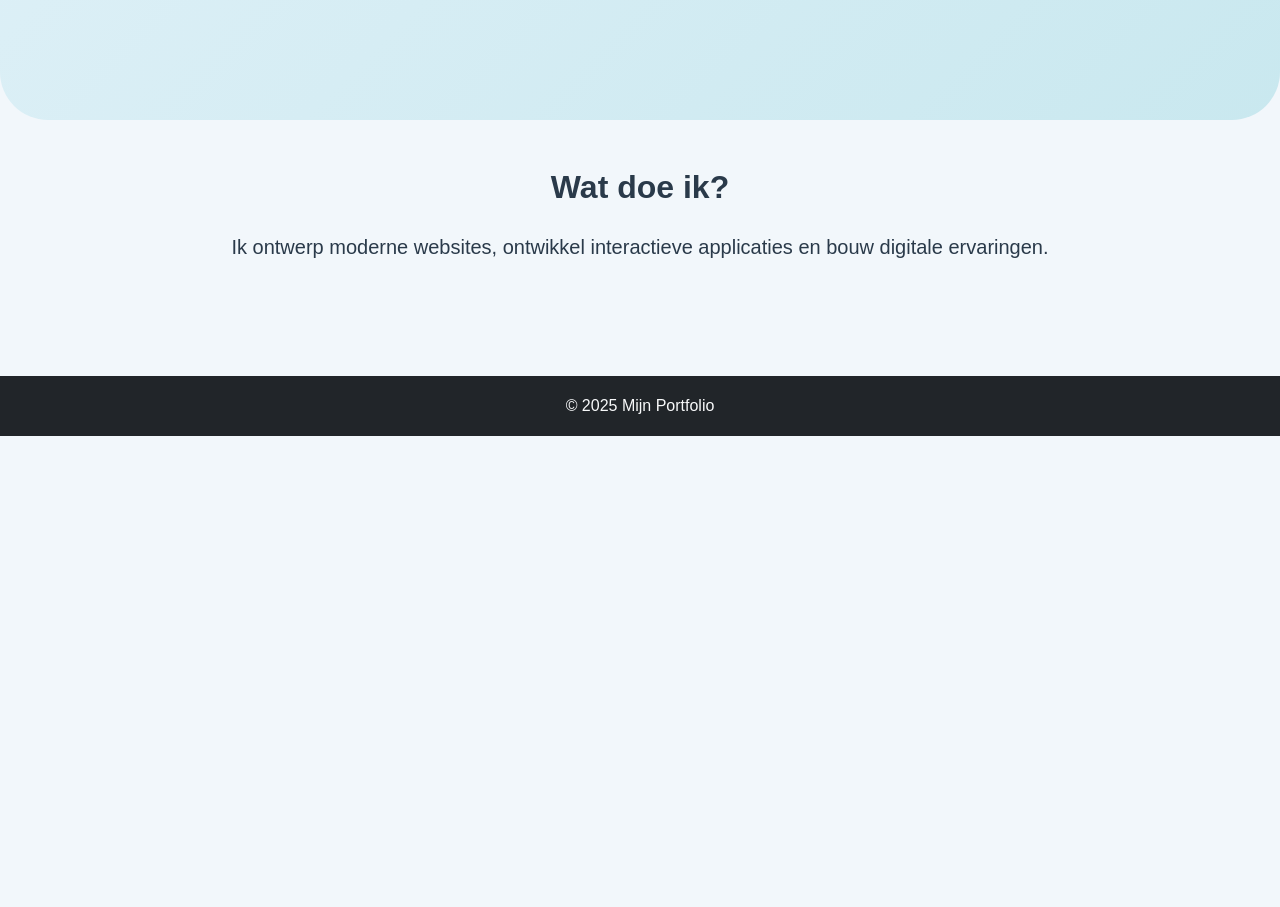
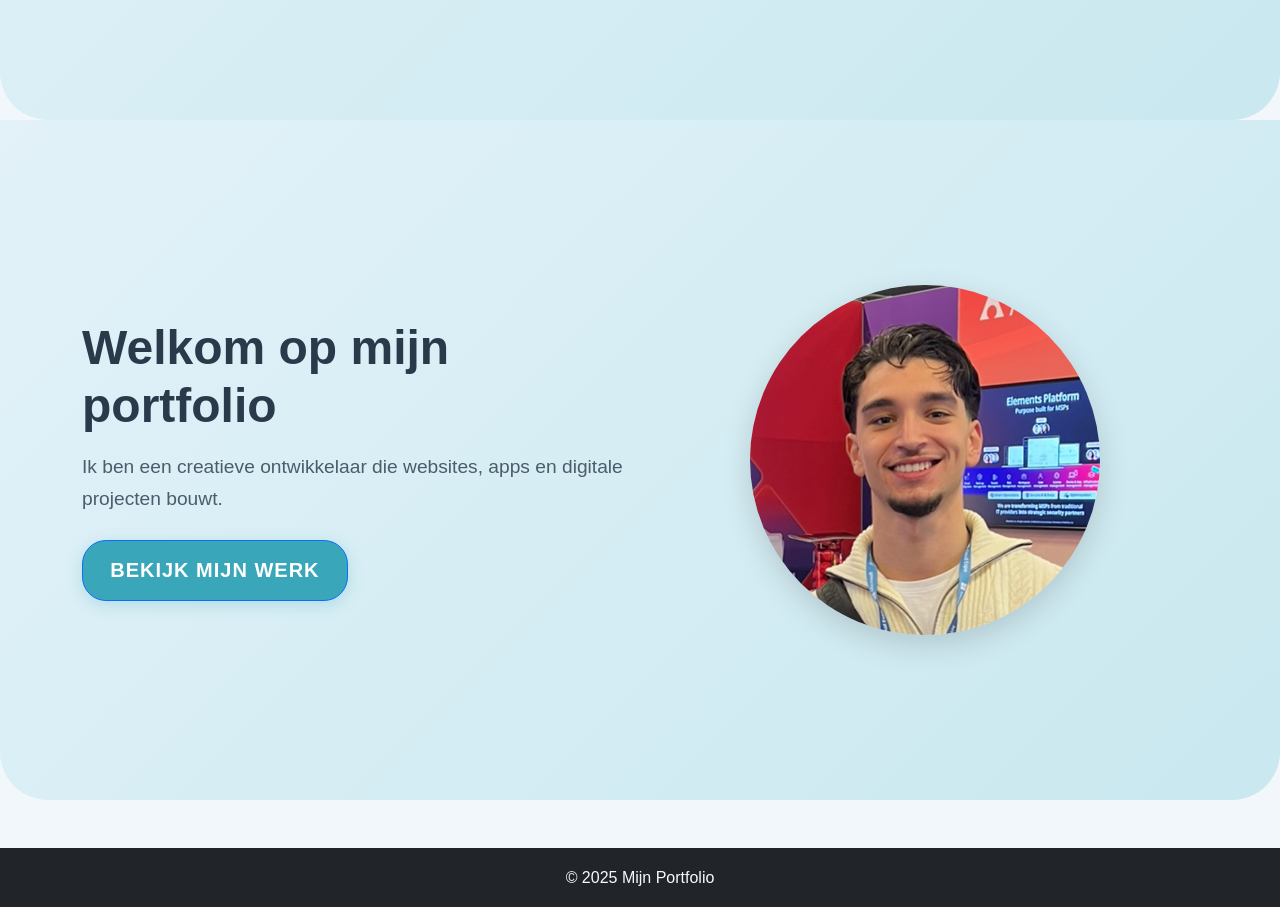
Before and after one commit to s168873/portfolio, a plain HTML site: page index.html in a window 1280 px wide. Shown: the part 560-1467 px from the top of the page. Before the commit the page ends 996 px from the top, so only its background shows below. Drawn offline with nearby package versions, Linux system fonts and the light colour scheme.

Commit message:
index.aanpassingen

```diff
--- a/css/style.css
+++ b/css/style.css
@@ -236,3 +236,31 @@ section {
     border-radius: 0 !important; /* logo niet afronden */
     display: inline-block !important;
 }
+
+/* Hero naast elkaar */
+.hero {
+    text-align: left !important;
+}
+
+/* Foto in hero */
+.hero-foto {
+    width: 80%;
+    max-width: 350px;
+    border-radius: 50%;            /* Ronde foto */
+    object-fit: cover;
+    aspect-ratio: 1/1;             /* blijft perfect rond */
+    box-shadow: 0 10px 30px rgba(0,0,0,0.15);
+    margin: 0 auto;
+}
+
+/* Op mobiel: tekst en foto onder elkaar */
+@media (max-width: 768px) {
+    .hero {
+        text-align: center !important;
+    }
+    .hero-foto {
+        width: 55%;
+        max-width: 260px;
+        margin-top: 2rem;
+    }
+}
--- a/index.html
+++ b/index.html
@@ -42,12 +42,27 @@
 </header>
 
 <main>
-    <section class="container py-5 text-center">
-        <h2 class="fw-bold mb-4">Wat doe ik?</h2>
-        <p class="lead">
-            Ik ontwerp moderne websites, ontwikkel interactieve applicaties en bouw digitale ervaringen.
-        </p>
-    </section>
+<section class="hero d-flex align-items-center">
+    <div class="container">
+        <div class="row align-items-center">
+
+            <!-- TEKST LINKS -->
+            <div class="col-md-6 text-start">
+                <h1 class="display-3 fw-bold">Welkom op mijn portfolio</h1>
+                <p class="lead mb-4">
+                    Ik ben een creatieve ontwikkelaar die websites, apps en digitale projecten bouwt.
+                </p>
+                <a href="portfolio.html" class="btn btn-primary btn-lg">Bekijk mijn werk</a>
+            </div>
+
+            <!-- FOTO RECHTS -->
+            <div class="col-md-6 text-center">
+                <img src="assets/images/pf.jpeg" alt="Mijn Foto" class="hero-foto">
+            </div>
+
+        </div>
+    </div>
+</section>
 </main>
 
 <footer class="bg-dark text-light text-center py-3 mt-5">
```
Also changed, not shown: assets/images/pf.jpeg (added), 1 other file.
